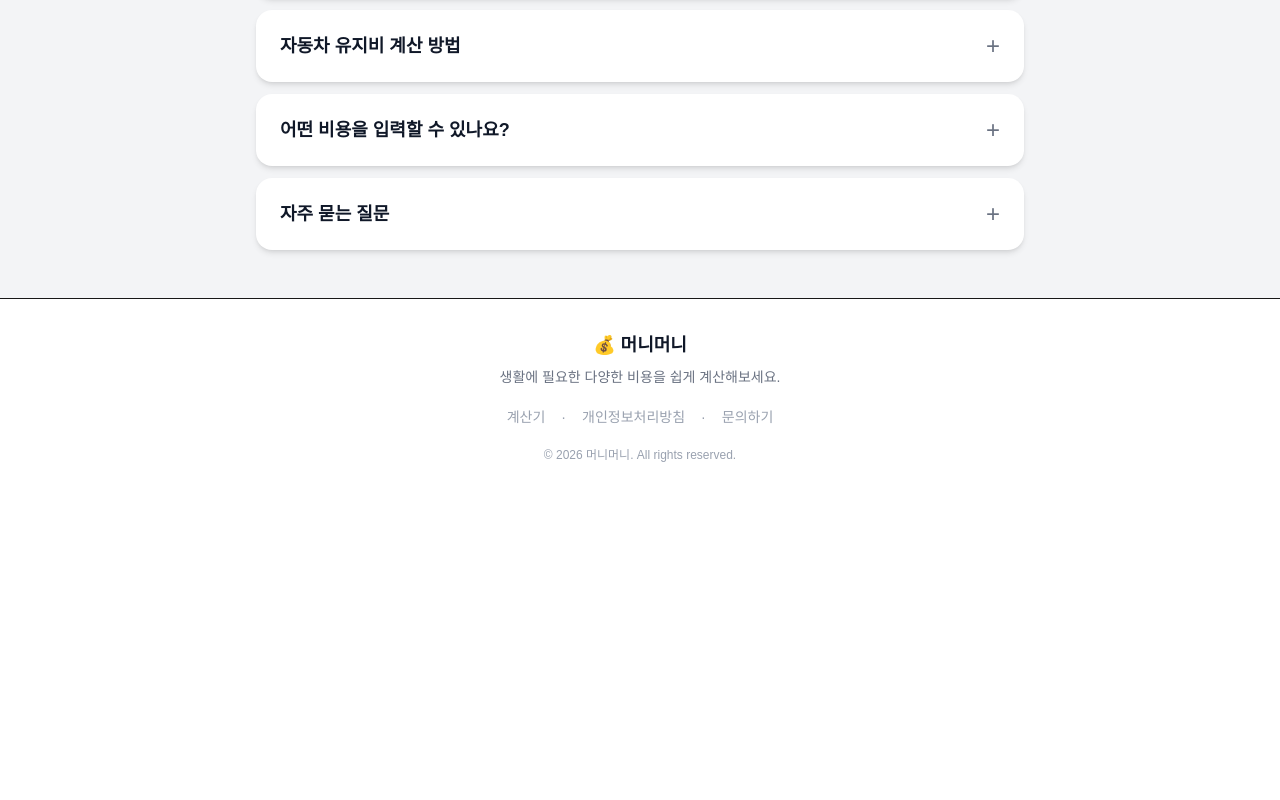
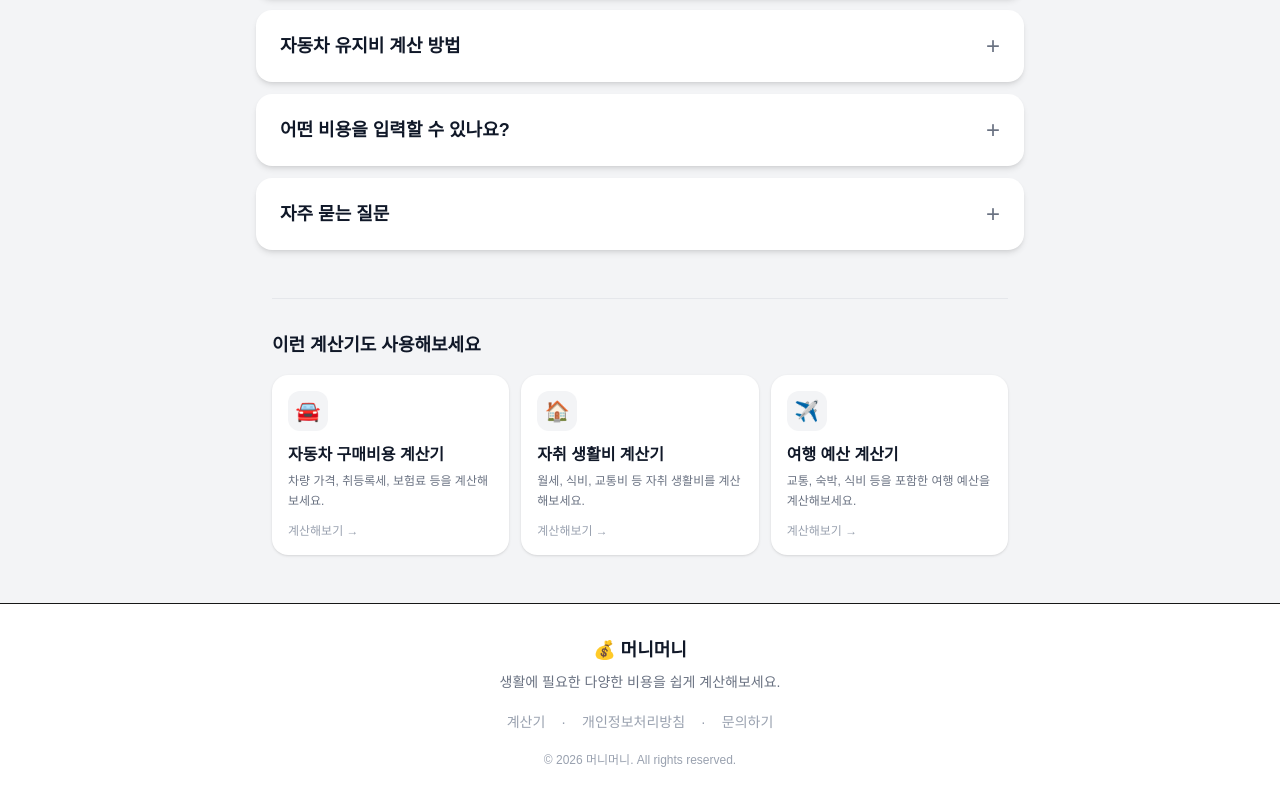
Before and after one commit to DongguriO/living-cost-calculator, a Next.js app: page /car-cost in a window 1280 px wide. Shown: the part 1373-2173 px from the top of the page. Before the commit the page ends 1868 px from the top, so only its background shows below. Built offline with nearby package versions, Linux system fonts and the light colour scheme.

Commit message:
Add related calculator

```diff
--- a/app/components/CalculatorLayout.tsx
+++ b/app/components/CalculatorLayout.tsx
@@ -17,46 +17,105 @@ const calculators = [
   {
     icon: "🏠",
     title: "자취 생활비 계산기",
+    description: "월세, 식비, 교통비 등 자취 생활비를 계산해보세요.",
     href: "/living-cost",
   },
   {
     icon: "🚗",
     title: "자동차 유지비 계산기",
+    description: "연료비, 보험료, 자동차세 등 차량 유지비를 계산해보세요.",
     href: "/car-cost",
   },
   {
     icon: "📦",
     title: "이사 비용 계산기",
+    description: "포장이사, 운반비 등 이사에 필요한 비용을 계산해보세요.",
     href: "/moving-cost",
   },
   {
     icon: "✈️",
     title: "여행 예산 계산기",
+    description: "교통, 숙박, 식비 등을 포함한 여행 예산을 계산해보세요.",
     href: "/travel-cost",
   },
   {
     icon: "🏘️",
     title: "전세 vs 월세 계산기",
+    description: "전세대출 이자와 월세를 비교해보세요.",
     href: "/rent-vs-jeonse",
   },
   {
     icon: "🚘",
     title: "자동차 구매비용 계산기",
+    description: "차량 가격, 취등록세, 보험료 등을 계산해보세요.",
     href: "/car-purchase-cost",
   },
   {
     icon: "💍",
     title: "결혼/웨딩 비용 계산기",
+    description: "예식장, 식사, 스드메, 신혼여행 비용을 계산해보세요.",
     href: "/wedding-cost",
   },
   {
     icon: "👶",
     title: "출산·육아 비용 계산기",
+    description: "출산과 초기 육아에 필요한 예상 비용을 계산해보세요.",
     href: "/childcare-cost",
   },
 ].sort((a, b) =>
   a.title.localeCompare(b.title, "ko-KR")
 );
+
+{/* 연관 계산기 추천 */}
+const relatedCalculators: Record<string, string[]> = {
+  "/living-cost": [
+    "/rent-vs-jeonse",
+    "/car-cost",
+    "/moving-cost",
+  ],
+
+  "/car-cost": [
+    "/car-purchase-cost",
+    "/living-cost",
+    "/travel-cost",
+  ],
+
+  "/moving-cost": [
+    "/living-cost",
+    "/rent-vs-jeonse",
+    "/car-cost",
+  ],
+
+  "/travel-cost": [
+    "/car-cost",
+    "/living-cost",
+    "/car-purchase-cost",
+  ],
+
+  "/rent-vs-jeonse": [
+    "/living-cost",
+    "/moving-cost",
+    "/car-purchase-cost",
+  ],
+
+  "/car-purchase-cost": [
+    "/car-cost",
+    "/rent-vs-jeonse",
+    "/living-cost",
+  ],
+
+  "/wedding-cost": [
+    "/childcare-cost",
+    "/living-cost",
+    "/travel-cost",
+  ],
+
+  "/childcare-cost": [
+    "/wedding-cost",
+    "/living-cost",
+    "/rent-vs-jeonse",
+  ],
+};
 
 export default function CalculatorLayout({
   title,
@@ -67,6 +126,11 @@ export default function CalculatorLayout({
   const pathname = usePathname();
   const [isMenuOpen, setIsMenuOpen] = useState(false);
   const [isHeaderVisible, setIsHeaderVisible] = useState(true);
+  const related = (relatedCalculators[pathname] ?? [])
+    .map((href) =>
+      calculators.find((calculator) => calculator.href === href)
+    )
+    .filter(Boolean);
 
   // 메뉴가 열려 있을 때 배경 스크롤 방지
   useEffect(() => {
@@ -168,6 +232,45 @@ export default function CalculatorLayout({
           {children}
         </div>
       </div>
+      {related.length > 0 && (
+        <section className="mx-auto w-full max-w-3xl px-4 pb-12">
+          <div className="border-t border-gray-200 pt-8">
+            <h2 className="text-lg font-bold text-gray-900">
+              이런 계산기도 사용해보세요
+            </h2>
+
+            <div className="mt-4 grid gap-3 sm:grid-cols-3">
+              {related.map((calculator) => {
+                if (!calculator) return null;
+
+                return (
+                  <Link
+                    key={calculator.href}
+                    href={calculator.href}
+                    className="rounded-2xl bg-white p-4 shadow-sm transition hover:-translate-y-0.5 hover:shadow-md"
+                  >
+                    <div className="flex h-10 w-10 items-center justify-center rounded-xl bg-gray-100 text-xl">
+                      {calculator.icon}
+                    </div>
+
+                    <h3 className="mt-3 font-semibold text-gray-900">
+                      {calculator.title}
+                    </h3>
+
+                    <p className="mt-1 text-xs leading-5 text-gray-500">
+                      {calculator.description}
+                    </p>
+
+                    <p className="mt-3 text-xs font-medium text-gray-400">
+                      계산해보기 →
+                    </p>
+                  </Link>
+                );
+              })}
+            </div>
+          </div>
+        </section>
+      )}
 
       <Footer />
 
```
